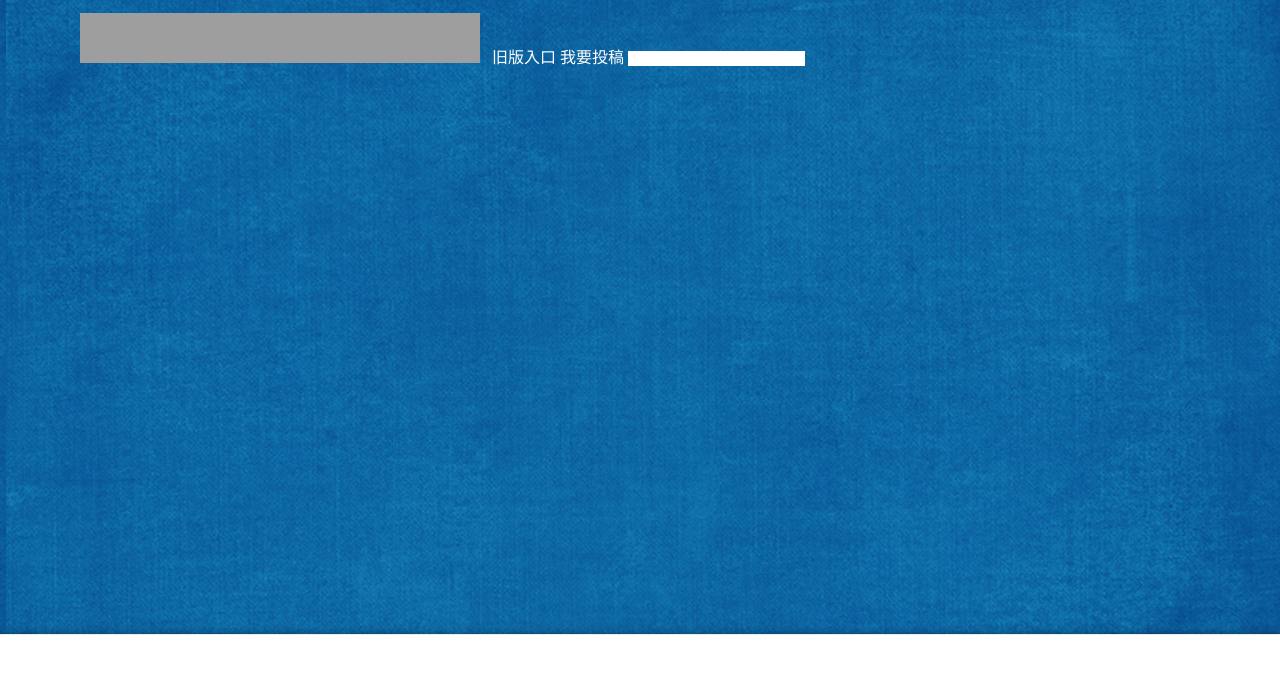
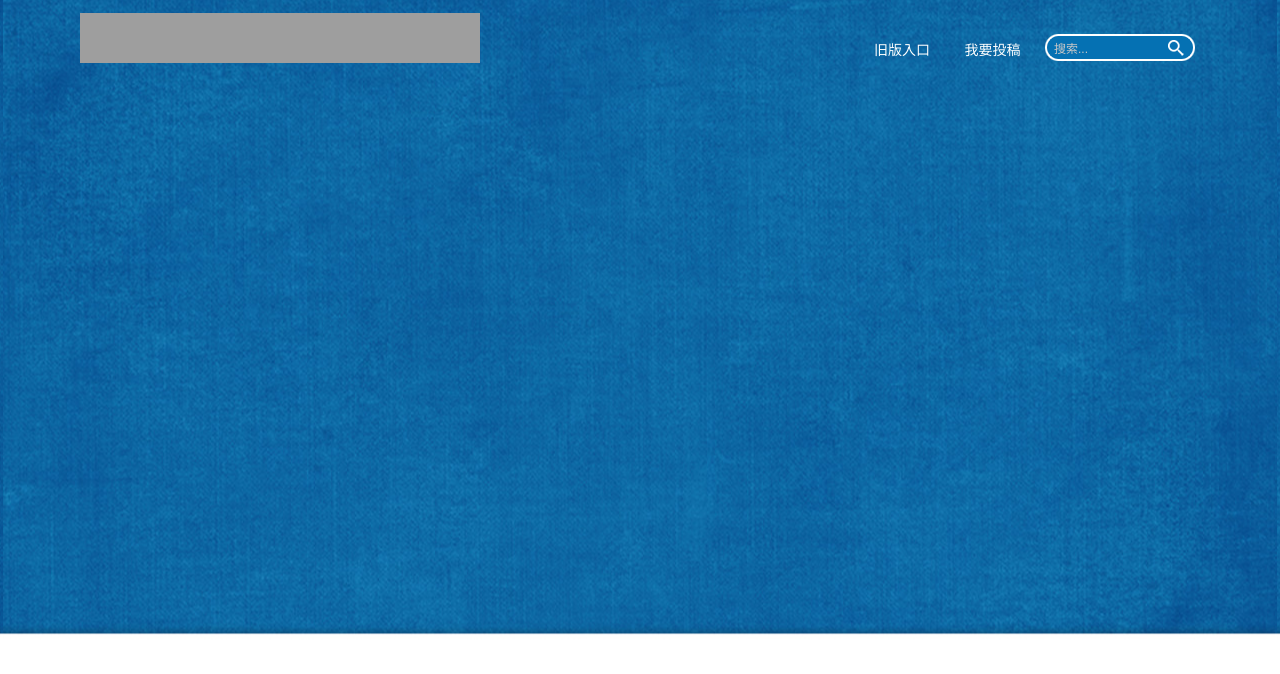
Before and after one commit to ifnite/project, a PHP site: page / in a window 1280 px wide. Shown: the top 674 px of the page. Run offline with PHP 8.4, Linux system fonts and the light colour scheme; grey boxes are pictures that could not be loaded.

Commit message:
1.02
完成顶部logo样式，问题：1.ie下svg图片兼容性问题2.IE7及以下的布局样式问题。

```diff
--- a/index.html
+++ b/index.html
@@ -9,11 +9,12 @@
 <body>
 	<div id="header">
 		<div id="topBar">
-			<iframe src="image/logo.svg"></iframe>
+			<!--[if !IE]><!--> <iframe src="image/logo.svg"></iframe> <!--<![endif]-->
 			<ul>
 				<li><a href="#">旧版入口</a></li>
 				<li><a href="#">我要投稿</a></li>
-				<li><input type="text"></li>
+				<li><div id="search"><input id="search_box" type="text" value="搜索...">
+				<input id="search_botton" type="submit" value=""></div></li>
 			</ul>
 		</div>
 		<div id="nav"></div>
--- a/style/index.css
+++ b/style/index.css
@@ -6,31 +6,74 @@
  body{
  	background: #fff;
  	margin: 0px;
-
  }
 
  #header{
  	width:100%;
  	height: 660px;
  	background: url(../image/background.jpg);
- 	background-position:100% 0% ;
+ 	background-position:center ;
  	overflow: hidden;
  }
  #topBar{
- /*	background:red;*/
+/* 	background:red;*/
  	height:50px;
  	margin-top:1%;
  }
  #topBar iframe{
  	display: inline-block;
+ 	_zoom:1;_display:inline;
  	width: 408px;
  	height:50px;
  	margin-left:6.25%;
+/* 	background: green;*/
+	float: left;
  }
  #topBar ul {
- 	display: inline-block;
+ 	/*height: 100%;*/
+/* 	background: green;*/
+ 	float: right;
+ 	margin-right:6.25%;
+ 	margin-top: 20px;
  }
  #topBar ul li{
- 	display: inline;
+ 	display: inline-block;
+ 	 _zoom:1;_display:inline;
+ 	margin-left:30px;
  	color: #fff;
+ 	font-size: 14px;
+/* 	background: green;*/
  }
+ #topBar #search{
+ 	width: 160px;
+ 	height: 30px;
+ 	margin-left:-15px;
+ 	margin-bottom: -8px;
+ 	border: none;
+ 	background: url(../image/search_box.png) no-repeat;
+ 	/*background-size: cover;*/
+ 	background-position: center;
+ 	position: relative;
+ }
+ #search #search_box{
+ 	position: absolute;
+	left: 14px;
+	top:8px;
+ 	width: 100px;
+ 	background:none;
+ 	font-size: 12px;
+ 	color:#c7c7c7;}
+
+ #search #search_botton{
+ 	display: inline-block;
+ 	 _zoom:1;_display:inline;
+ 	width: 20px;
+
+ 	position: absolute;
+ 	right: 14px;
+ 	top:0px;
+ 	height: 100%;
+ 	background: url(../image/search.png) no-repeat;
+ 	background-position: center;
+
+ }
--- a/style/reset.css
+++ b/style/reset.css
@@ -5,7 +5,8 @@
 	padding:0px;
 	margin:0px;
 	text-decoration: none;
-	border: none
+	border: none;
+	font-family: Arial, "Microsoft YaHei", "微软雅黑", sans-serif;
 }
 a,a:hover{
 	text-decoration: none;
```
Also changed, not shown: image/search.png (added), image/search_box.png (added).
